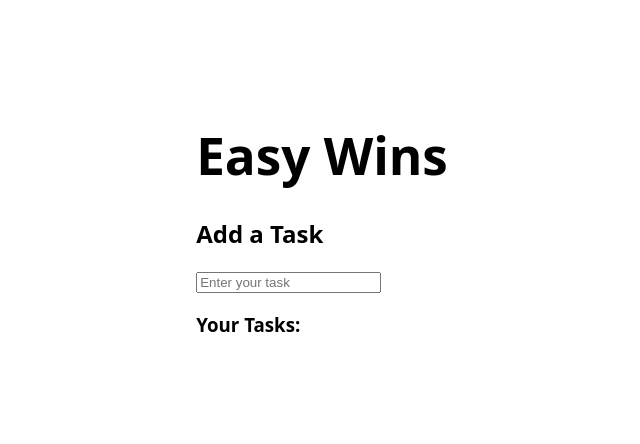
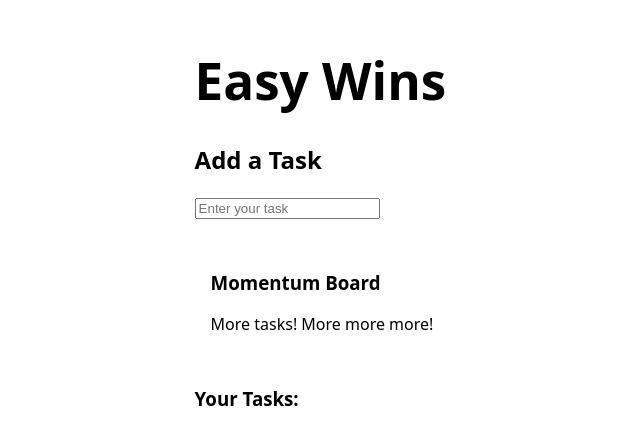
Before and after one commit to JedidiahCajudo/easy-wins, a React (Vite) app: page / in a window 1280 px wide. Shown: the part 176-620 px from the top of the page, without its empty margins (318-958 px from the left). Built offline with nearby package versions, Linux system fonts and the light colour scheme.

Commit message:
made one momentum board for all tasks

```diff
--- a/src/App.jsx
+++ b/src/App.jsx
@@ -54,11 +54,35 @@ function App() {
     return positiveQuotes[randomIndex];
   };
 
+  // Calculate the total progress of all subtasks across all tasks
+  const totalSubtasks = tasks.reduce((total, task) => total + task.subtasks.length, 0);
+  const completedSubtasks = tasks.reduce(
+    (total, task) => total + task.subtasks.filter(subtask => subtask.completed).length,
+    0
+  );
+
+  const progress = totalSubtasks === 0 ? 0 : (completedSubtasks / totalSubtasks) * 100;
+
   return (
     <>
       <h1>Easy Wins</h1>
       <TaskInput addTask={addTask} />
 
+      {/* Display the combined momentum board */}
+      <div className="momentum-board">
+        <h3>Momentum Board</h3>
+        {/* Display one smiley face per completed subtask */}
+        <div className="smiley-container">
+          {tasks.flatMap(task => task.subtasks)
+            .filter(subtask => subtask.completed)
+            .map((_, index) => (
+              <span key={index} role="img" aria-label="smiley">
+                😊
+              </span>
+            ))}
+        </div>
+        <p>{getRandomQuote()}</p>
+      </div>
       <div>
         <h3>Your Tasks:</h3>
         <ul>
@@ -95,17 +119,6 @@ function App() {
                   </li>
                 ))}
               </ul>
-
-              {task.subtasks.some((subtask) => subtask.completed) && (
-                <div className="momentum-board">
-                  <h4>Momentum Board</h4>
-                  <p>{getRandomQuote()}</p>
-                  {task.subtasks.map(
-                    (subtask, subtaskIndex) =>
-                      subtask.completed && <span key={subtaskIndex}>😊 </span>
-                  )}
-                </div>
-              )}
             </li>
           ))}
         </ul>
```
